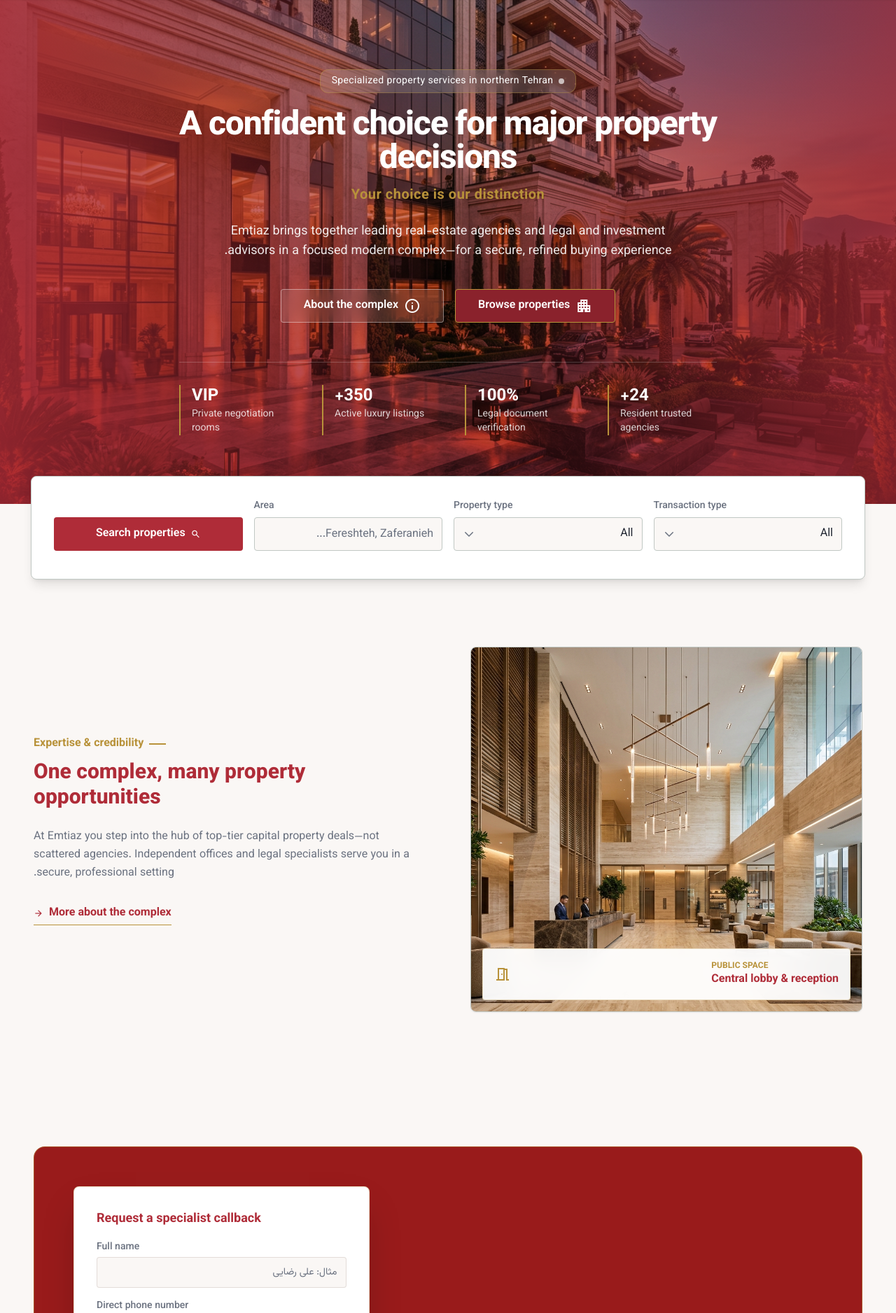
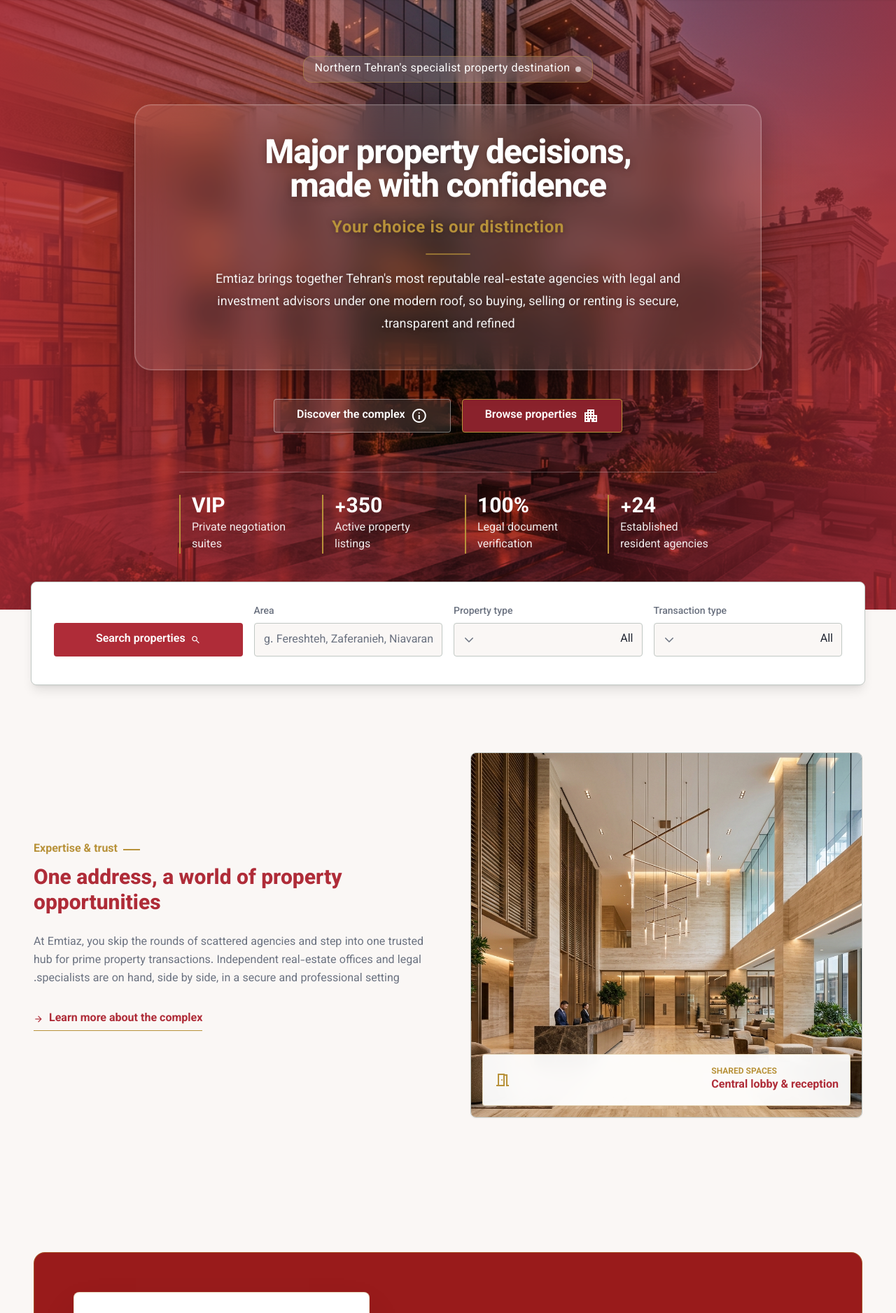
Before and after one commit to MErfanPld/emtiaz-backend, a Django app: page / in a window 1280 px wide. Shown: the part 81-1957 px from the top of the page at 70% size. Run offline with Django 5.2, Linux system fonts and the light colour scheme; data that the repository does not hold is empty; some libraries are stand-ins or nearby versions.

Commit message:
text edit

```diff
--- a/core/templates/core/home_en.html
+++ b/core/templates/core/home_en.html
@@ -11,33 +11,52 @@
 </div>
 {% endif %}
 
+{# ===== HERO ===== #}
+<style>
+  @keyframes hero-float {
+    0%, 100% { transform: translateY(0); }
+    50%      { transform: translateY(-12px); }
+  }
+  .hero-float {
+    animation: hero-float 6s ease-in-out infinite;
+    will-change: transform;
+  }
+  @media (prefers-reduced-motion: reduce) {
+    .hero-float { animation: none; }
+  }
+</style>
 <section class="relative min-h-[520px] sm:min-h-[600px] md:min-h-[720px] flex items-center justify-center overflow-hidden">
   <div class="absolute inset-0 z-0">
     <img class="w-full h-full object-cover object-center scale-105" src="{% static 'banner.png' %}" alt=""/>
     <div class="absolute inset-0 bg-gradient-to-t from-primary/95 via-primary/65 to-primary/30 mix-blend-multiply"></div>
     <div class="absolute inset-0 bg-gradient-to-r from-primary/80 via-transparent to-primary/70"></div>
+    <div class="absolute inset-0 bg-[radial-gradient(ellipse_at_center,rgba(0,0,0,0.38),transparent_70%)]"></div>
   </div>
   <div class="relative z-10 w-full max-w-[1320px] mx-auto px-6 md:px-12 py-20 text-center flex flex-col items-center">
-    <div class="inline-flex items-center gap-2 px-4 py-1.5 rounded-full bg-white/15 backdrop-blur-md border border-secondary/40 text-white mb-6">
+    <div class="inline-flex items-center gap-2 px-4 py-1.5 rounded-full bg-white/15 backdrop-blur-md border border-secondary/40 text-white mb-8">
       <span class="w-2 h-2 rounded-full bg-white animate-pulse"></span>
-      <span class="text-sm tracking-wide">Specialized property services in northern Tehran</span>
+      <span class="text-sm md:text-base tracking-wide">Northern Tehran's specialist property destination</span>
     </div>
-    <h1 class="text-white text-3xl md:text-5xl font-extrabold max-w-4xl tracking-tight mb-3 leading-tight">A confident choice for major property decisions</h1>
-    <p class="text-secondary font-bold text-lg md:text-xl mb-6 tracking-wide">Your choice is our distinction</p>
-    <p class="text-white/90 text-base md:text-lg max-w-2xl mx-auto mb-10 leading-relaxed">Emtiaz brings together leading real-estate agencies and legal and investment advisors in a focused modern complex—for a secure, refined buying experience.</p>
+    {# ===== GLASS BOX ===== #}
+    <div class="hero-float w-full max-w-4xl mx-auto mb-10 px-6 py-8 md:px-14 md:py-12 rounded-3xl bg-white/10 backdrop-blur-xl border border-white/25 shadow-[0_8px_40px_rgba(0,0,0,0.25)] ring-1 ring-inset ring-white/10">
+      <h1 class="text-white text-3xl sm:text-4xl md:text-5xl font-extrabold tracking-tight mb-4 leading-tight text-balance [text-shadow:0_2px_12px_rgba(0,0,0,0.3)]">Major property decisions, made with confidence</h1>
+      <p class="text-secondary font-bold text-lg md:text-2xl mb-5 tracking-wide [text-shadow:0_1px_8px_rgba(0,0,0,0.35)]">Your choice is our distinction</p>
+      <div class="w-16 h-[2px] bg-secondary/70 rounded-full mx-auto mb-5"></div>
+      <p class="text-white/95 text-base md:text-lg max-w-2xl mx-auto leading-relaxed md:leading-8 text-pretty [text-shadow:0_1px_6px_rgba(0,0,0,0.3)]">Emtiaz brings together Tehran's most reputable real-estate agencies with legal and investment advisors under one modern roof, so buying, selling or renting is secure, transparent and refined.</p>
+    </div>
     <div class="flex flex-wrap items-center justify-center gap-4">
       <a class="h-12 px-8 rounded-lg bg-primary-container text-white border border-secondary flex items-center gap-2 font-semibold shadow-lg" href="#properties">
         <span class="material-symbols-outlined text-white">apartment</span> Browse properties
       </a>
       <a class="h-12 px-8 rounded-lg bg-white/10 hover:bg-white/20 backdrop-blur-md text-white border border-white/40 flex items-center gap-2 font-semibold" href="#about-complex">
-        <span class="material-symbols-outlined">info</span> About the complex
+        <span class="material-symbols-outlined">info</span> Discover the complex
       </a>
     </div>
-    <div class="mt-14 pt-8 border-t border-white/20 grid grid-cols-2 md:grid-cols-4 gap-6 md:gap-12 w-full max-w-3xl">
-      <div class="text-left border-l-2 border-secondary pl-4"><div class="text-2xl font-bold text-white">24+</div><div class="text-sm text-white/80">Resident trusted agencies</div></div>
-      <div class="text-left border-l-2 border-secondary pl-4"><div class="text-2xl font-bold text-white">100%</div><div class="text-sm text-white/80">Legal document verification</div></div>
-      <div class="text-left border-l-2 border-secondary pl-4"><div class="text-2xl font-bold text-white">{% if property_count %}{{ property_count }}+{% else %}350+{% endif %}</div><div class="text-sm text-white/80">Active luxury listings</div></div>
-      <div class="text-left border-l-2 border-secondary pl-4"><div class="text-2xl font-bold text-white">VIP</div><div class="text-sm text-white/80">Private negotiation rooms</div></div>
+    <div class="mt-14 pt-8 border-t border-white/25 grid grid-cols-2 md:grid-cols-4 gap-6 md:gap-12 w-full max-w-3xl">
+      <div class="text-left border-l-2 border-secondary pl-4"><div class="text-2xl md:text-3xl font-bold text-white">24+</div><div class="text-sm md:text-base text-white/90 leading-snug">Established resident agencies</div></div>
+      <div class="text-left border-l-2 border-secondary pl-4"><div class="text-2xl md:text-3xl font-bold text-white">100%</div><div class="text-sm md:text-base text-white/90 leading-snug">Legal document verification</div></div>
+      <div class="text-left border-l-2 border-secondary pl-4"><div class="text-2xl md:text-3xl font-bold text-white">{% if property_count %}{{ property_count }}+{% else %}350+{% endif %}</div><div class="text-sm md:text-base text-white/90 leading-snug">Active property listings</div></div>
+      <div class="text-left border-l-2 border-secondary pl-4"><div class="text-2xl md:text-3xl font-bold text-white">VIP</div><div class="text-sm md:text-base text-white/90 leading-snug">Private negotiation suites</div></div>
     </div>
   </div>
 </section>
@@ -66,7 +85,7 @@
       </div>
       <div>
         <label class="block text-sm text-on-surface-variant mb-1.5 font-medium text-left">Area</label>
-        <input name="q" class="w-full h-12 bg-surface rounded-lg border border-[#c1c8c4] px-3" placeholder="Fereshteh, Zaferanieh..." type="text"/>
+        <input name="q" class="w-full h-12 bg-surface rounded-lg border border-[#c1c8c4] px-3" placeholder="e.g. Fereshteh, Zaferanieh, Niavaran" type="text"/>
       </div>
       <div class="flex items-end">
         <button type="submit" class="w-full h-12 rounded-lg bg-primary text-white font-semibold flex items-center justify-center gap-2">
@@ -81,10 +100,10 @@
   <div class="grid grid-cols-1 lg:grid-cols-12 gap-12 lg:gap-16 items-center">
     <div class="lg:col-span-6 relative">
       <div class="relative rounded-xl overflow-hidden border border-[#c1c8c4] shadow-sm">
-        <img class="w-full h-[420px] md:h-[520px] object-cover" src="{% static 'img_1.png' %}" alt="Lobby"/>
+        <img class="w-full h-[420px] md:h-[520px] object-cover" src="{% static 'img_1.png' %}" alt="Central lobby of the Emtiaz complex"/>
         <div class="absolute bottom-4 right-4 left-4 bg-white/95 backdrop-blur-md p-4 rounded-lg border border-secondary/30 flex items-center justify-between">
           <div class="text-left">
-            <span class="text-xs text-secondary font-bold block uppercase">Public space</span>
+            <span class="text-xs text-secondary font-bold block uppercase">Shared spaces</span>
             <span class="font-bold text-primary">Central lobby & reception</span>
           </div>
           <span class="material-symbols-outlined text-secondary">meeting_room</span>
@@ -92,10 +111,10 @@
       </div>
     </div>
     <div class="lg:col-span-6 text-left">
-      <div class="inline-flex items-center gap-2 text-secondary mb-3"><span class="w-6 h-[2px] bg-secondary"></span><span class="font-bold">Expertise & credibility</span></div>
-      <h2 class="text-2xl md:text-3xl font-extrabold text-primary mb-6">One complex, many property opportunities</h2>
-      <p class="text-on-surface-variant leading-relaxed mb-8">At Emtiaz you step into the hub of top-tier capital property deals—not scattered agencies. Independent offices and legal specialists serve you in a secure, professional setting.</p>
-      <a href="{% url 'core:about' %}" class="inline-flex items-center gap-2 text-primary font-bold border-b border-secondary pb-1">More about the complex <span class="material-symbols-outlined text-sm">arrow_forward</span></a>
+      <div class="inline-flex items-center gap-2 text-secondary mb-3"><span class="w-6 h-[2px] bg-secondary"></span><span class="font-bold">Expertise & trust</span></div>
+      <h2 class="text-2xl md:text-3xl font-extrabold text-primary mb-6">One address, a world of property opportunities</h2>
+      <p class="text-on-surface-variant leading-relaxed mb-8">At Emtiaz, you skip the rounds of scattered agencies and step into one trusted hub for prime property transactions. Independent real-estate offices and legal specialists are on hand, side by side, in a secure and professional setting.</p>
+      <a href="{% url 'core:about' %}" class="inline-flex items-center gap-2 text-primary font-bold border-b border-secondary pb-1">Learn more about the complex <span class="material-symbols-outlined text-sm">arrow_forward</span></a>
     </div>
   </div>
 </section>
@@ -108,15 +127,15 @@
   <div class="relative rounded-2xl text-white p-8 md:p-14 overflow-hidden border border-secondary/50" style="background-color: rgb(153, 27, 27)">
     <div class="relative z-10 grid grid-cols-1 lg:grid-cols-12 gap-10 items-center">
       <div class="lg:col-span-7 text-left">
-        <h2 class="text-2xl md:text-3xl font-extrabold mb-4">Make a better choice with our advisors</h2>
-        <p class="text-white/90 max-w-xl leading-relaxed mb-6">Register your request to buy, sell, or rent—specialists from our resident agencies will contact you promptly.</p>
+        <h2 class="text-2xl md:text-3xl font-extrabold mb-4">Get expert advice before you decide</h2>
+        <p class="text-white/90 max-w-xl leading-relaxed mb-6">Tell us whether you want to buy, sell or rent, and a specialist from our resident agencies will contact you promptly.</p>
         <div class="flex flex-wrap gap-6 text-sm">
           <span class="inline-flex items-center gap-2"><span class="material-symbols-outlined">check_circle</span> Complimentary legal advice</span>
-          <span class="inline-flex items-center gap-2"><span class="material-symbols-outlined">check_circle</span> Valuation expertise</span>
+          <span class="inline-flex items-center gap-2"><span class="material-symbols-outlined">check_circle</span> Expert property valuation</span>
         </div>
       </div>
       <div class="lg:col-span-5 bg-white text-[#181c1b] p-6 md:p-8 rounded-xl border border-secondary/30 shadow-2xl">
-        <h3 class="font-bold text-lg text-primary mb-4 text-left">Request a specialist callback</h3>
+        <h3 class="font-bold text-lg text-primary mb-4 text-left">Request a specialist call</h3>
         <form method="post" action="{% url 'core:home' %}#contact" class="space-y-4 text-left">
           {% csrf_token %}
           <div>
@@ -124,11 +143,11 @@
             {{ consultation_form.full_name }}
           </div>
           <div>
-            <label class="block text-sm text-on-surface-variant mb-1 font-medium">Direct phone number</label>
+            <label class="block text-sm text-on-surface-variant mb-1 font-medium">Phone number</label>
             {{ consultation_form.phone }}
           </div>
           <div>
-            <label class="block text-sm text-on-surface-variant mb-1 font-medium">Request subject</label>
+            <label class="block text-sm text-on-surface-variant mb-1 font-medium">Request type</label>
             {{ consultation_form.request_type }}
           </div>
           <div>
@@ -136,7 +155,7 @@
             {{ consultation_form.message }}
           </div>
           <button type="submit" class="w-full h-12 rounded-lg bg-primary text-white font-bold flex items-center justify-center gap-2 mt-2 shadow">
-            Submit consultation request
+            Request a consultation
             <span class="material-symbols-outlined text-white text-sm">send</span>
           </button>
         </form>
@@ -153,8 +172,8 @@
       <i class="fa-solid fa-circle-check text-3xl text-green-600"></i>
     </div>
     <h3 class="text-lg font-extrabold text-primary mb-2">Request received</h3>
-    <p class="text-sm text-on-surface-variant leading-relaxed mb-6">Your request was submitted successfully. We will contact you shortly.</p>
-    <button type="button" id="consultation-success-close" class="w-full h-11 rounded-lg bg-primary text-white font-bold text-sm">OK</button>
+    <p class="text-sm text-on-surface-variant leading-relaxed mb-6">Thank you for your trust. One of our specialists will contact you shortly.</p>
+    <button type="button" id="consultation-success-close" class="w-full h-11 rounded-lg bg-primary text-white font-bold text-sm">Got it</button>
   </div>
 </div>
 <script>
--- a/templates/includes/about_team_slider.html
+++ b/templates/includes/about_team_slider.html
@@ -12,7 +12,7 @@
       {% if LANGUAGE_CODE == 'en' %}
         Directors, department heads, and specialists — tap View for full profile.
       {% else %}
-        مدیران مجموعه، مدیران بخش‌ها و متخصصان — برای مشاهده کامل روی «مشاهده» بزنید.
+        مدیران مجموعه، مدیران بخش‌ها و متخصصان
       {% endif %}
     </p>
   </div>
```
Also changed, not shown: core/templates/core/about.html (+26 -26 lines), core/templates/core/about_en.html (+20 -20 lines), core/templates/core/home.html (+50 -29 lines), real_estate/migrations/0007_alter_property_is_active.py (added).
